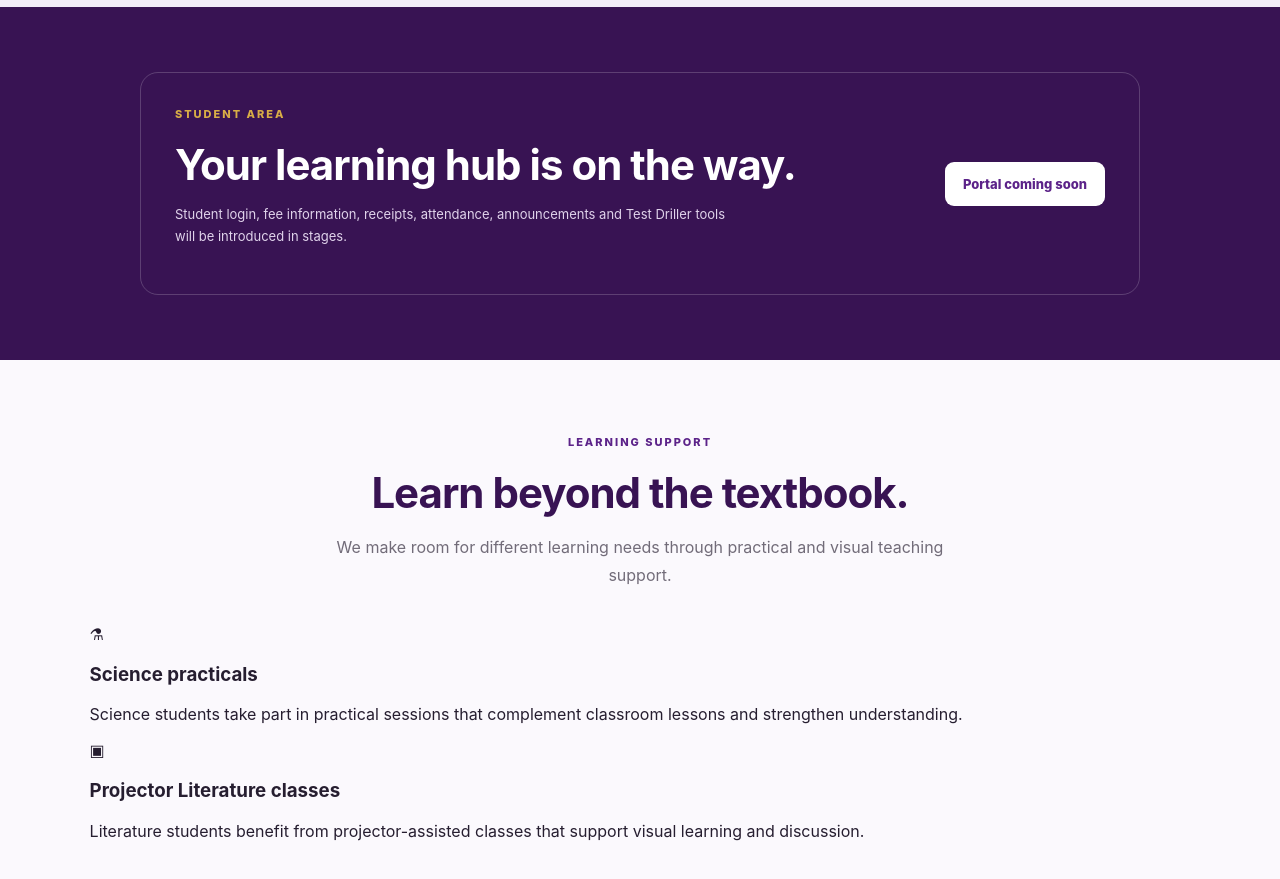
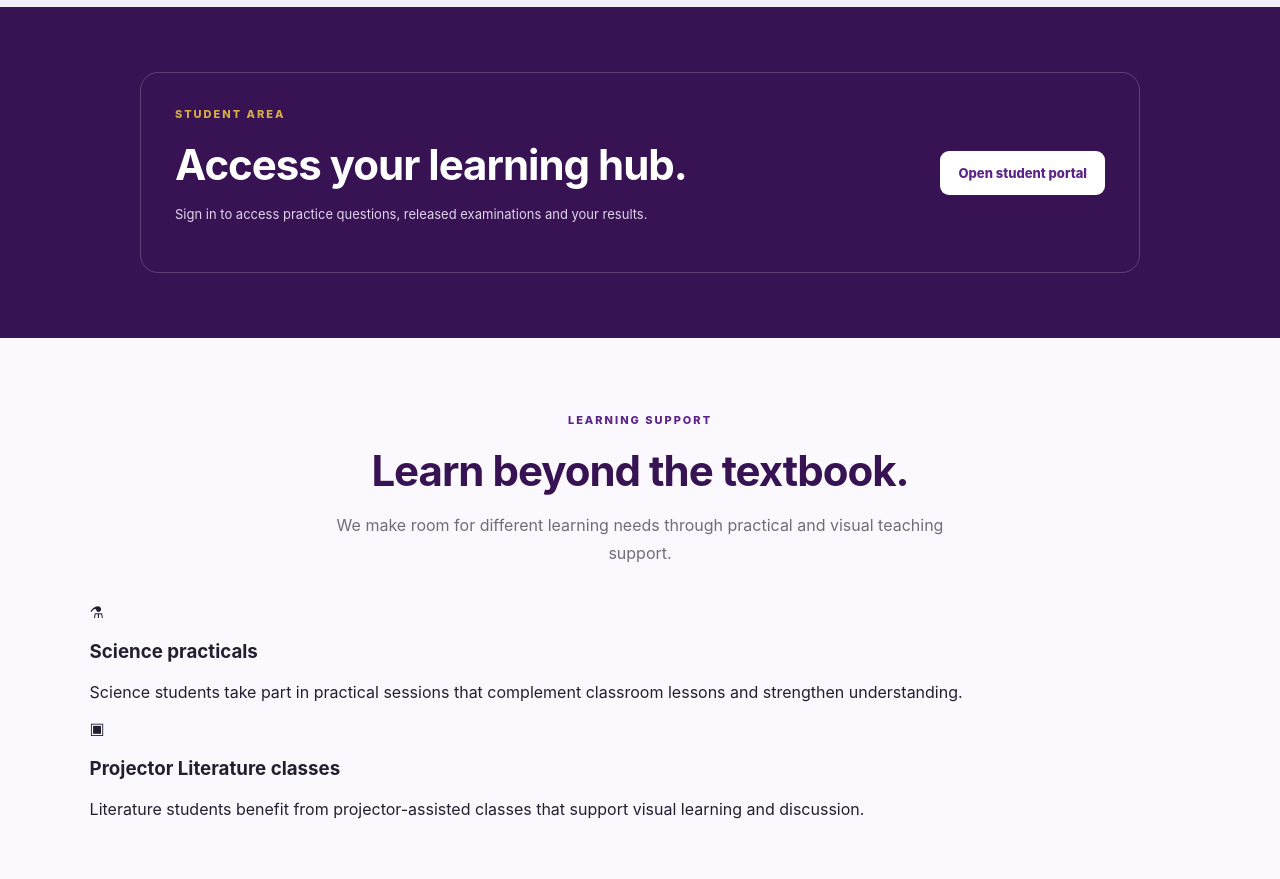
Before and after one commit to orukpeernest/logos-student-portal, a plain HTML site: page index.html in a window 1280 px wide. Shown: the part 1980-2859 px from the top of the page. Drawn offline with Linux system fonts and the light colour scheme.

Commit message:
Connect landing page to student portal

```diff
--- a/index.html
+++ b/index.html
@@ -13,7 +13,7 @@
     <button class="menu-toggle" aria-expanded="false" aria-controls="nav" aria-label="Toggle navigation">☰</button>
     <nav id="nav" class="nav">
       <a href="#home">Home</a><a href="#programmes">Programmes</a><a href="#about">About</a><a href="#driller">Test Driller</a><a href="#contact">Contact</a>
-      <a class="nav-login" href="#portal">Student Portal</a>
+      <a class="nav-login" href="student-portal.html">Student Portal</a>
     </nav>
   </header>
   <main>
@@ -22,7 +22,7 @@
         <p class="eyebrow"><span></span> YOUR FUTURE. OUR COMMITMENT.</p>
         <h1>Learn today.<br><span>Lead tomorrow.</span></h1>
         <p class="lead">Quality tutorial support for students preparing for major examinations, university admission and the next step in their academic journey.</p>
-        <div class="hero-actions"><a class="button primary" href="#programmes">Explore programmes <span>→</span></a><a class="button ghost" href="#portal">Student portal</a></div>
+        <div class="hero-actions"><a class="button primary" href="#programmes">Explore programmes <span>→</span></a><a class="button ghost" href="student-portal.html">Student portal</a></div>
         <div class="hero-note"><span class="gold-dot"></span> Learning. Discipline. Excellence.</div>
       </div>
       <div class="hero-art" aria-label="Study and academic success illustration">
@@ -41,7 +41,7 @@
       </div>
     </section>
     <section class="about-section" id="about"><div class="about-inner"><div class="about-badge">L<span>✦</span></div><div><p class="eyebrow">ABOUT LOGOS</p><h2>More than lessons.<br>A pathway forward.</h2><p>LOGOS TUTORIALS supports students with examination preparation, structured teaching, revision, practice and academic guidance. Our goal is to help learners build confidence and take their next academic step with purpose.</p></div></div></section>
-    <section class="portal-section" id="portal"><div class="portal-box"><div><p class="eyebrow">STUDENT AREA</p><h2>Your learning hub is on the way.</h2><p>Student login, fee information, receipts, attendance, announcements and Test Driller tools will be introduced in stages.</p></div><a class="button light" href="#contact">Portal coming soon</a></div></section>
+    <section class="portal-section" id="portal"><div class="portal-box"><div><p class="eyebrow">STUDENT AREA</p><h2>Access your learning hub.</h2><p>Sign in to access practice questions, released examinations and your results.</p></div><a class="button light" href="student-portal.html">Open student portal</a></div></section>
     <section class="learning-support section" id="support"><div class="section-heading"><p class="eyebrow">LEARNING SUPPORT</p><h2>Learn beyond the textbook.</h2><p>We make room for different learning needs through practical and visual teaching support.</p></div><div class="support-grid"><article><span class="support-icon">⚗</span><h3>Science practicals</h3><p>Science students take part in practical sessions that complement classroom lessons and strengthen understanding.</p></article><article><span class="support-icon">▣</span><h3>Projector Literature classes</h3><p>Literature students benefit from projector-assisted classes that support visual learning and discussion.</p></article></div></section>
 <section class="contact-section" id="contact"><div class="section-heading"><p class="eyebrow">ENQUIRIES &amp; ENROLMENT</p><h2>We are ready to help.</h2><p>Visit any of our campuses close to you, or message or call our helpline to ask about classes and registration.</p></div><div class="contact-grid"><article class="contact-card"><div class="contact-icon">☎</div><div><b>Call our helpline</b><p><a href="tel:+2348133799455">08133799455</a></p><a class="contact-action" href="tel:+2348133799455">Call now →</a></div></article><article class="contact-card"><div class="contact-icon">◉</div><div><b>WhatsApp enquiries</b><p>Chat with us about programmes, registration and class information.</p><a class="contact-action" href="https://wa.me/2348133799455?text=Hello%20LOGOS%20TUTORIALS%2C%20I%20would%20like%20to%20make%20an%20enquiry." target="_blank" rel="noopener">Message on WhatsApp →</a></div></article><article class="contact-card address-card"><div class="contact-icon">⌖</div><div><b>Visit our centre</b><p>117 Benin–Auchi Road, opposite Uyi Edo Filling Station, adjacent to Bethel Faith School.</p><a class="contact-action" href="https://www.google.com/maps/search/?api=1&amp;query=117+Benin+Auchi+Road+opposite+Uyi+Edo+Filling+Station+adjacent+Bethel+Faith+School" target="_blank" rel="noopener">Open in Google Maps →</a></div></article></div></section>
   </main>
```
